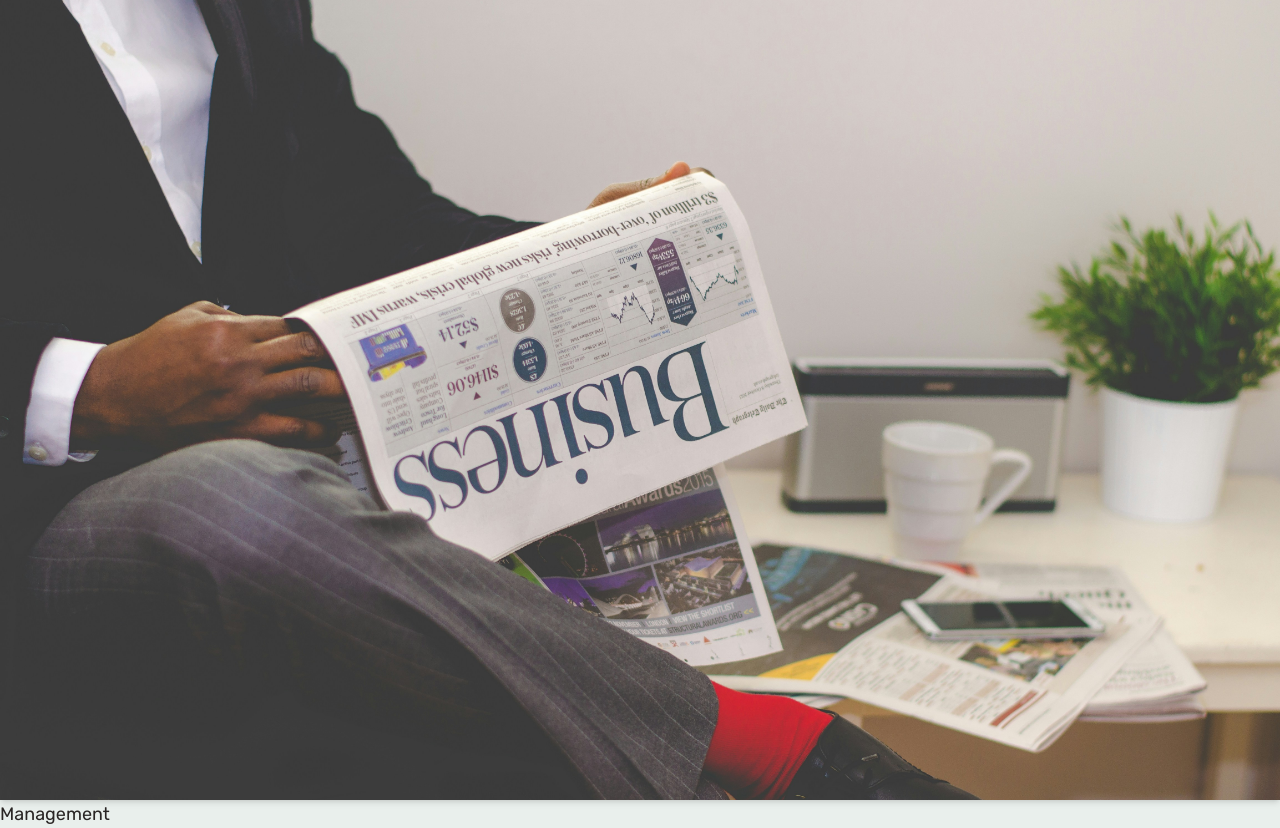
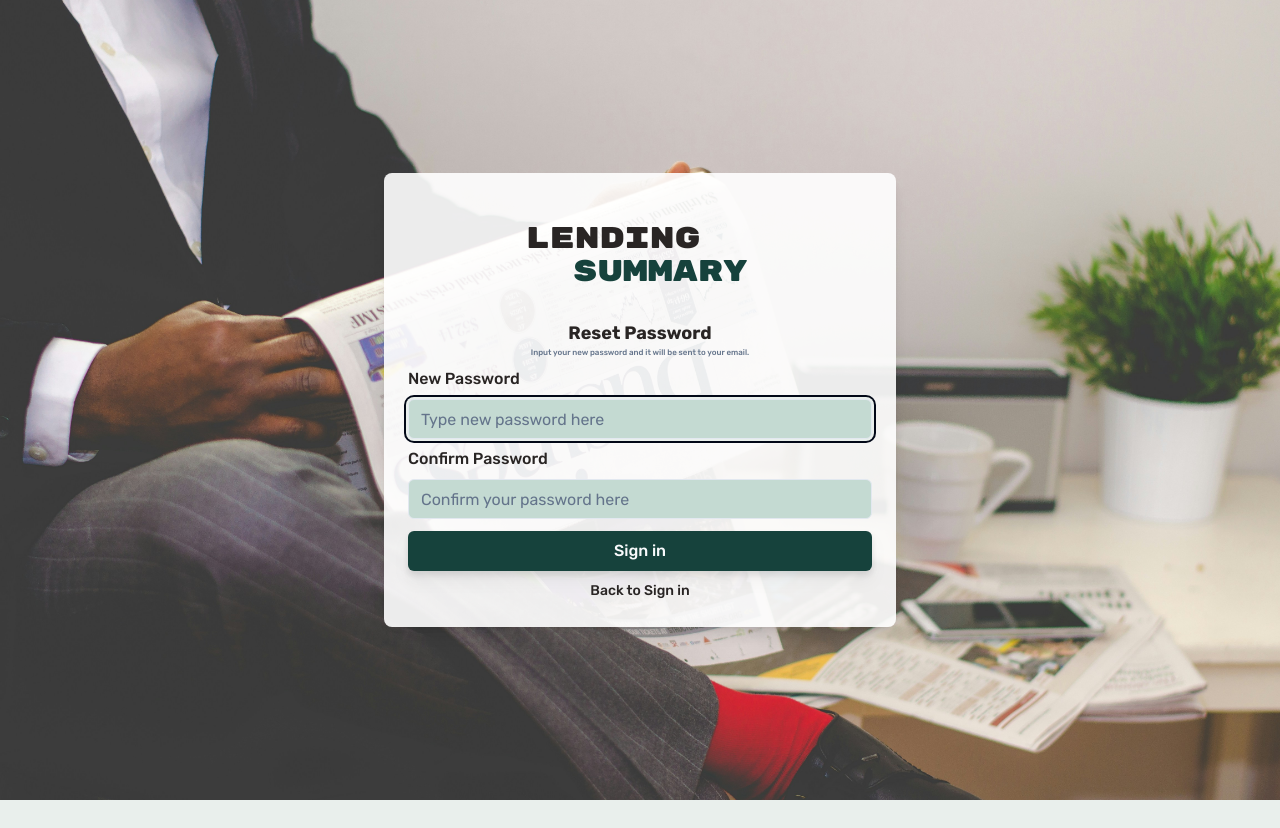
Before and after one commit to paulcaringal13/lending-summary, a React (Vite) app in the folder frontend/: page /forgot-password in a window 1280 px wide. After the commit the page ends 800 px from the top, so only its background shows below. Built offline with nearby package versions, Linux system fonts and the light colour scheme; a web font is replaced by a local one.

Commit message:
Created ForgotPasswordPage

```diff
--- a/frontend/src/components/common/TextLogo.tsx
+++ b/frontend/src/components/common/TextLogo.tsx
@@ -2,7 +2,7 @@ import { Label } from "../ui/label";
 
 const TextLogo = () => {
   return (
-    <Label className="text-xl text-center font-extrabold my-3 sm:my-4 md:text-2xl lg:text-3xl xl:my-6 tracking-[-0.5px] leading-none">
+    <Label className="font-brubik text-xl text-center my-3 sm:my-4 md:text-2xl lg:text-3xl xl:my-6 tracking-[-0.5px] leading-none">
       <span className="mr-14">Lending</span>
       <span className="block leading-none text-primary tracking-[-0.5px] ml-10">
         Summary
--- a/frontend/src/components/ui/input.tsx
+++ b/frontend/src/components/ui/input.tsx
@@ -11,7 +11,7 @@ const Input = React.forwardRef<HTMLInputElement, InputProps>(
       <input
         type={type}
         className={cn(
-          "flex h-10 w-full rounded-md border border-input bg-background px-3 py-2 text-sm ring-offset-background file:border-0 file:bg-transparent file:text-sm file:font-medium file:text-foreground placeholder:text-muted-foreground focus-visible:outline-none focus-visible:ring-2 focus-visible:ring-ring focus-visible:ring-offset-2 disabled:cursor-not-allowed disabled:opacity-50",
+          "flex h-10 w-full rounded-md border border-input bg-background px-3 py-2 text-sm text-stone-800 ring-offset-background file:border-0 file:bg-transparent file:text-sm file:font-medium file:text-foreground placeholder:text-muted-foreground focus-visible:outline-none focus-visible:ring-2 focus-visible:ring-ring focus-visible:ring-offset-2 disabled:cursor-not-allowed disabled:opacity-50",
           className
         )}
         ref={ref}
--- a/frontend/src/layout/auth/AuthLayout.tsx
+++ b/frontend/src/layout/auth/AuthLayout.tsx
@@ -1,8 +1,4 @@
-import { Button } from "@/components/ui/button";
-import { Checkbox } from "@/components/ui/checkbox";
-import { Input } from "@/components/ui/input";
-import { Label } from "@/components/ui/label";
-import { NavLink, Outlet } from "react-router-dom";
+import { Outlet } from "react-router-dom";
 
 const AuthLayout = () => {
   return (
--- /dev/null
+++ b/frontend/src/pages/auth/ForgotPasswordPage.tsx
@@ -0,0 +1,62 @@
+import { NavLink } from "react-router-dom";
+
+// SHAD
+import { Button } from "@/components/ui/button";
+import { Checkbox } from "@/components/ui/checkbox";
+import { Input } from "@/components/ui/input";
+import { Label } from "@/components/ui/label";
+
+// CUSTOMIZED
+import TextLogo from "@/components/common/TextLogo";
+
+const ForgotPasswordPage = () => {
+  return (
+    <div className="w-full h-full flex justify-center items-center absolute inset-1/2 -translate-x-1/2 -translate-y-1/2">
+      <div className="flex flex-col p-6 mx-6 rounded-lg shadow-lg h-fit w-[80%] bg-white/90 md:w-[60%] lg:w-[50%] xl:w-[40%] 2xl:w-[30%]">
+        <div className="flex flex-col my-auto gap-2">
+          <TextLogo />
+
+          <div className="flex flex-col text-center">
+            <Label className="text-md font-bold">Reset Password</Label>
+            <Label className="text-[.50rem] leading-3 text-muted-foreground">
+              Input your new password and it will be sent to your email.
+            </Label>
+          </div>
+
+          <Label className="text-xs sm:text-sm xl:text-base">
+            New Password
+          </Label>
+          <Input
+            placeholder="Type new password here"
+            autoFocus
+            className="bg-accent text-xs sm:text-sm xl:text-base"
+          />
+          <Label className="text-xs sm:text-sm xl:text-base">
+            Confirm Password
+          </Label>
+          <Input
+            placeholder="Confirm your password here"
+            type="password"
+            className="bg-accent text-xs sm:text-sm xl:text-base"
+          />
+
+          <div className="w-full flex flex-col justify-between gap-1 mt-1">
+            <Button className="drop-shadow-lg hover:bg-primary hover:opacity-90 active:opacity-70 text-sm xl:text-base">
+              Sign in
+            </Button>
+            <NavLink
+              to="/login"
+              className="hover:underline group w-full text-center "
+            >
+              <Label className="text-[.6em] group-hover:cursor-pointer group-hover:text-primary sm:text-xs xl:text-sm">
+                Back to Sign in
+              </Label>
+            </NavLink>
+          </div>
+        </div>
+      </div>
+    </div>
+  );
+};
+
+export default ForgotPasswordPage;
--- a/frontend/src/router.tsx
+++ b/frontend/src/router.tsx
@@ -12,13 +12,14 @@ import LoginPage from "./pages/auth/LoginPage";
 
 // ROOT
 import RootLayout from "./layout/root/RootLayout";
+import ForgotPasswordPage from "./pages/auth/ForgotPasswordPage";
 
 export const router = createBrowserRouter(
   createRoutesFromElements(
     <Route path="/" element={<App />}>
       <Route element={<AuthLayout />}>
         <Route path="/login" element={<LoginPage />} />
-        <Route path="/forgot-password" element={<div>Management</div>} />
+        <Route path="/forgot-password" element={<ForgotPasswordPage />} />
       </Route>
       <Route element={<RootLayout />}>
         <Route path="/management" element={<div>Management</div>} />
```
